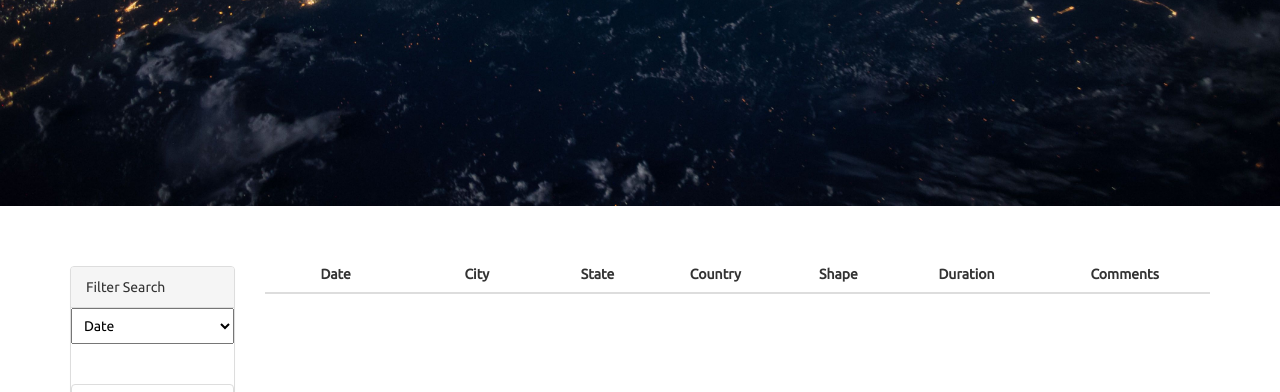
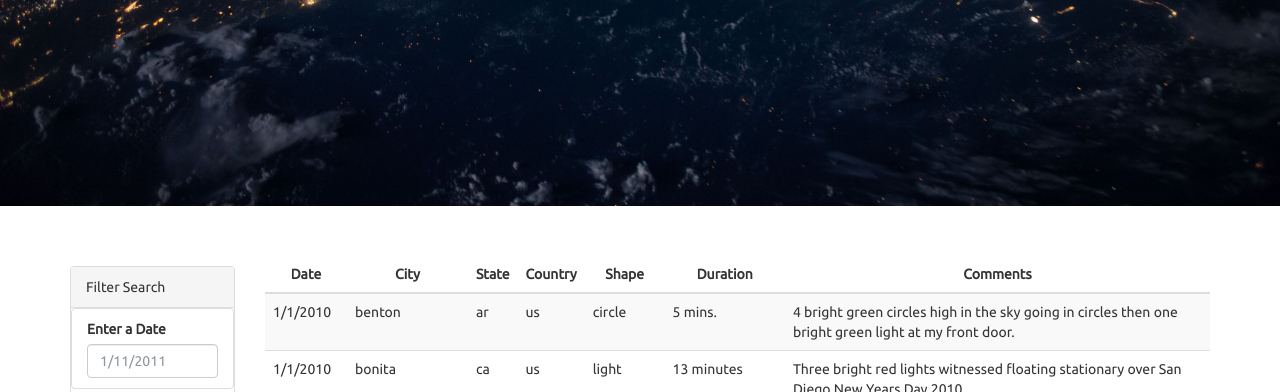
Before and after one commit to Chadwick-N/javascript-challenge, a plain HTML site: page UFO-level-1/index.html in a window 1280 px wide. Shown: the part 406-798 px from the top of the page. Drawn offline with nearby package versions, Linux system fonts and the light colour scheme.

Commit message:
app update

```diff
--- a/UFO-level-1/index.html
+++ b/UFO-level-1/index.html
@@ -33,18 +33,6 @@
               <div class="panel-heading">Filter Search</div>
               <div class="panel-body">
                 <form>
-
-                  <select name="filter-type" id="filter-type" style="color:black">
-                    <option value="datetime" selected >Date</option>
-                    <option value="city">City</option>
-                    <option value="state">State</option>
-                    <option value="country">Country</option>
-                    <option value="shape">Shape</option>
-                    <option>-------</option>
-
-                  </select>
-                  <br><br>
-
                   <div class="form-group">
                     <ul class="list-group" id="filters">
                       <li class="filter list-group-item">
--- a/UFO-level-1/static/js/app.js
+++ b/UFO-level-1/static/js/app.js
@@ -1,6 +1,29 @@
 // from data.js
-var tableData = data;
-var tableColumns = ["datetime", "city", "state", "country", "shape", "durationMinutes", "comments"];
-var tableBody = d3.select("tbody");
+var data = data;
+var columns = ["datetime", "city", "state", "country", "shape", "durationMinutes", "comments"];
+var body = d3.select("tbody");
 var searchDate = d3.select("#datetime");
 var button = d3.select("#filter-btn");
+
+var loadTable = (ufoData) => {
+    body.html("");
+    ufoData.forEach(sightings => {
+        var tableRow = body.append("tr");
+        columns.forEach(column => tableRow.append("td").text(sightings[column]))
+    });
+}
+
+loadTable(data);
+
+button.on("click", () => {
+    d3.event.preventDefault();
+    userDate = searchDate.property("value");
+    var filterDate = data.filter(data => data.datetime === userDate);
+    body.html("");
+    if(filterDate.length !== 0) {
+        loadTable(filterDate);
+    }
+        else {
+            body.append("tr").append("td").text("Unavailable Date");
+        }
+});
```
